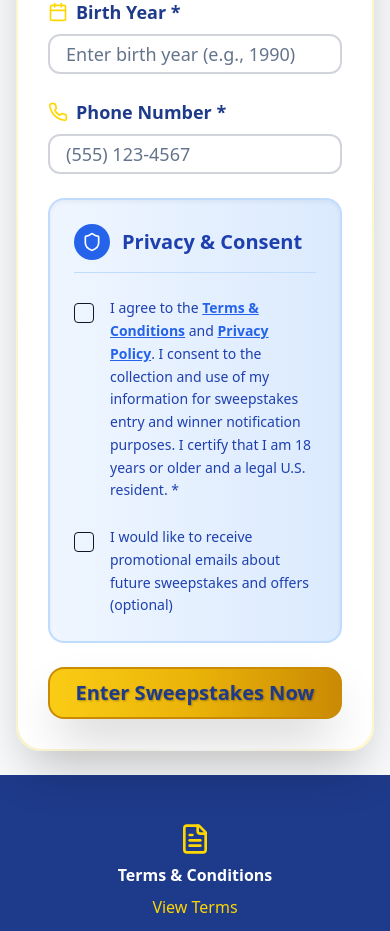
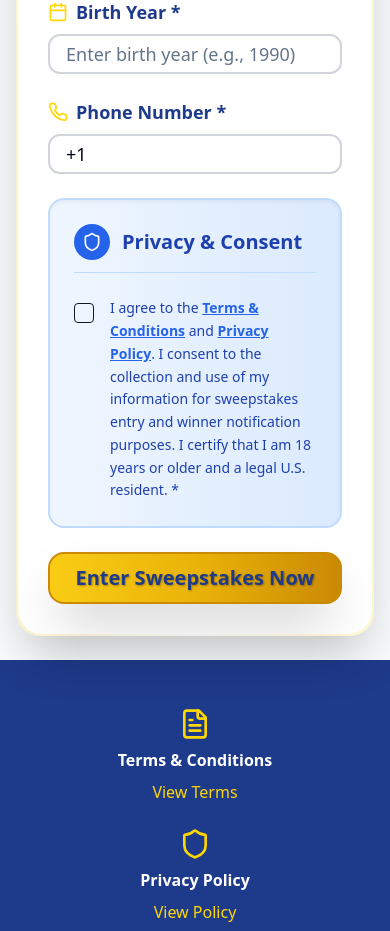
Before and after one commit to imperial583121/golden-years-sweepstakes-entry, a React (Vite) app: page / in a window 390 px wide. Shown: the part 1590-2521 px from the top of the page. Built offline with nearby package versions, Linux system fonts and the light colour scheme.

Commit message:
Refactor form, add phone number formatting
- Added +1 as default to phone number field.
- Formatted phone number input to (XXX) XXX-XXXX.
- Removed promotional email opt-in.

```diff
--- a/src/components/EntryForm.tsx
+++ b/src/components/EntryForm.tsx
@@ -1,3 +1,4 @@
+
 import React, { useState } from 'react';
 import { Button } from '@/components/ui/button';
 import { Input } from '@/components/ui/input';
@@ -19,19 +20,47 @@ const EntryForm = () => {
     state: '',
     postcode: '',
     birthYear: '',
-    phoneNumber: ''
+    phoneNumber: '+1 '
   });
 
   const [agreed, setAgreed] = useState(false);
-  const [wantsPromotional, setWantsPromotional] = useState(false);
   const [isSubmitting, setIsSubmitting] = useState(false);
   const { toast } = useToast();
 
+  const formatPhoneNumber = (value: string) => {
+    // Remove all non-digit characters except the +1 prefix
+    const cleaned = value.replace(/[^\d]/g, '');
+
+    // If the user cleared everything, return just +1
+    if (cleaned.length === 0) {
+      return '+1 ';
+    }
+
+    // If it starts with 1, assume it's the country code
+    const digits = cleaned.startsWith('1') ? cleaned.slice(1) : cleaned;
+
+    // Format as (XXX) XXX-XXXX
+    if (digits.length <= 3) {
+      return `+1 (${digits}`;
+    } else if (digits.length <= 6) {
+      return `+1 (${digits.slice(0, 3)}) ${digits.slice(3)}`;
+    } else {
+      return `+1 (${digits.slice(0, 3)}) ${digits.slice(3, 6)}-${digits.slice(6, 10)}`;
+    }
+  };
+
   const handleInputChange = (field: string, value: string) => {
-    setFormData(prev => ({
-      ...prev,
-      [field]: value
-    }));
+    if (field === 'phoneNumber') {
+      setFormData(prev => ({
+        ...prev,
+        [field]: formatPhoneNumber(value)
+      }));
+    } else {
+      setFormData(prev => ({
+        ...prev,
+        [field]: value
+      }));
+    }
   };
 
   const handleAddressChange = (field: 'streetAddress' | 'city' | 'state' | 'postcode', value: string) => {
@@ -71,7 +100,7 @@ const EntryForm = () => {
           state: formData.state,
           zip_code: formData.postcode,
           date_of_birth: birthDate,
-          marketing_consent: wantsPromotional,
+          marketing_consent: false,
           terms_consent: agreed
         });
 
@@ -97,10 +126,9 @@ const EntryForm = () => {
           state: '',
           postcode: '',
           birthYear: '',
-          phoneNumber: ''
+          phoneNumber: '+1 '
         });
         setAgreed(false);
-        setWantsPromotional(false);
       }
     } catch (error) {
       console.error('Unexpected error:', error);
@@ -216,7 +244,7 @@ const EntryForm = () => {
                       value={formData.phoneNumber}
                       onChange={(e) => handleInputChange('phoneNumber', e.target.value)}
                       className="text-lg p-4 border-2 border-gray-300 focus:border-sweepstakes-gold rounded-xl transition-all duration-300 hover:border-sweepstakes-gold/50"
-                      placeholder="(555) 123-4567"
+                      placeholder="+1 (555) 123-4567"
                     />
                   </div>
                 </div>
@@ -231,8 +259,8 @@ const EntryForm = () => {
                     <h3 className="text-xl font-bold text-blue-800">Privacy & Consent</h3>
                   </div>
 
-                  {/* First Checkbox - Required Agreement */}
-                  <div className="flex items-start space-x-4 mb-6">
+                  {/* Required Agreement Checkbox */}
+                  <div className="flex items-start space-x-4">
                     <Checkbox
                       id="agreement"
                       checked={agreed}
@@ -261,21 +289,6 @@ const EntryForm = () => {
                       </Label>
                     </div>
                   </div>
-
-                  {/* Second Checkbox - Optional Promotional */}
-                  <div className="flex items-start space-x-4">
-                    <Checkbox
-                      id="promotional"
-                      checked={wantsPromotional}
-                      onCheckedChange={(checked) => setWantsPromotional(checked as boolean)}
-                      className="mt-1.5 h-5 w-5 flex-shrink-0"
-                    />
-                    <div className="flex-1">
-                      <Label htmlFor="promotional" className="text-blue-800 font-medium text-sm leading-relaxed cursor-pointer block">
-                        I would like to receive promotional emails about future sweepstakes and offers (optional)
-                      </Label>
-                    </div>
-                  </div>
                 </div>
 
                 <Button
```
